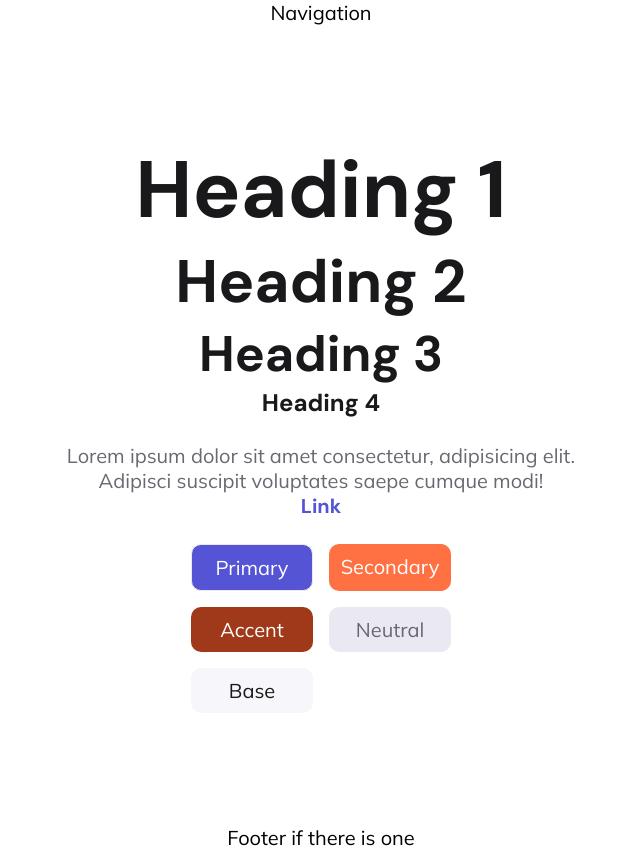
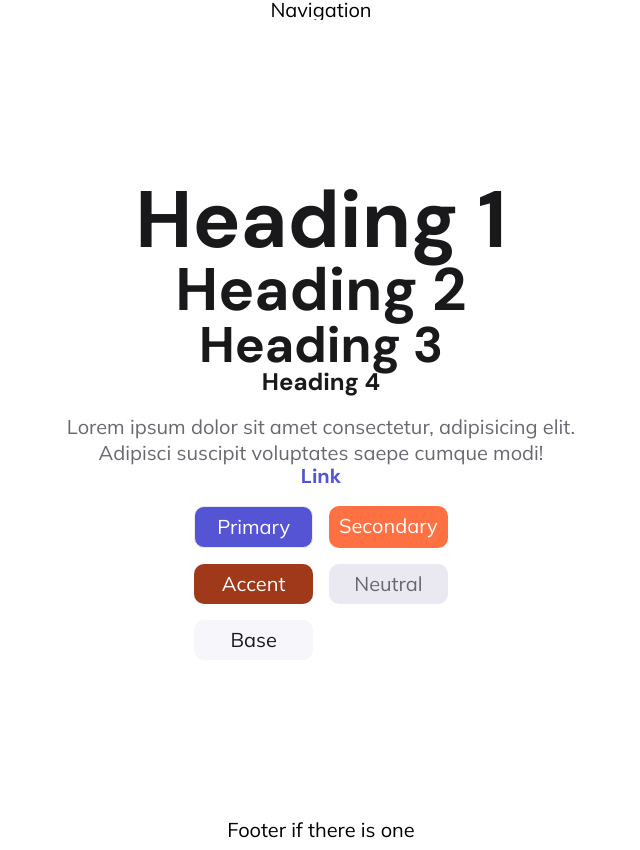
Before and after one commit to Matthew-Nicholson/logoipsum, a React (Create React App) app: page / in a window 1280 px wide. Shown: the whole page, without its empty margins (319-959 px from the left). Built offline with nearby package versions, Linux system fonts and the light colour scheme.

Commit message:
refactor: update theme - move mixins to globals.scss & fix line-height issue on typography

```diff
--- a/src/index.scss
+++ b/src/index.scss
@@ -15,7 +15,8 @@
   text-decoration: inherit;
   color: inherit;
   list-style: none;
-  line-height: normal;
+  line-height: 1;
+  box-sizing: border-box;
 }
 
 html {
@@ -28,6 +29,10 @@ body {
   -webkit-font-smoothing: antialiased;
   -moz-osx-font-smoothing: grayscale;
   @include fontSize(fonts.$size-md);
+}
+
+p {
+  line-height: 1.3;
 }
 
 .h1,
--- a/src/theme/_fonts.scss
+++ b/src/theme/_fonts.scss
@@ -10,7 +10,3 @@ $size-lg: 2.4rem;
 $size-md: 2rem;
 $size-sm: 1.7rem;
 $size-xm: 1.5rem;
-
-@mixin decreaseFontSize($size) {
-  font-size: calc($size - ($size / 4));
-}
--- a/src/theme/globals.scss
+++ b/src/theme/globals.scss
@@ -1,11 +1,5 @@
 @use "fonts";
 @use "breakpoints";
-
-@mixin mq($breakpoint) {
-  @media (min-width: $breakpoint) {
-    @content;
-  }
-}
 
 @mixin addColorScheme($color, $focus, $content) {
   color: $content;
@@ -16,11 +10,34 @@
   }
 }
 
+@mixin decreaseFontSize($size, $number: 4) {
+  font-size: calc($size - ($size / $number));
+}
+
 @mixin fontSize($size) {
-  @include fonts.decreaseFontSize($size);
+  @include decreaseFontSize($size);
   @include mq(breakpoints.$tablet) {
     & {
       font-size: $size;
     }
   }
 }
+
+@mixin gap($size, $column: false, $row: false) {
+  & > * {
+    &:not(&:first-child) {
+      @if $column {
+        margin-top: $size;
+      }
+      @if $row {
+        margin-left: $size;
+      }
+    }
+  }
+}
+
+@mixin mq($breakpoint) {
+  @media (min-width: $breakpoint) {
+    @content;
+  }
+}
```
